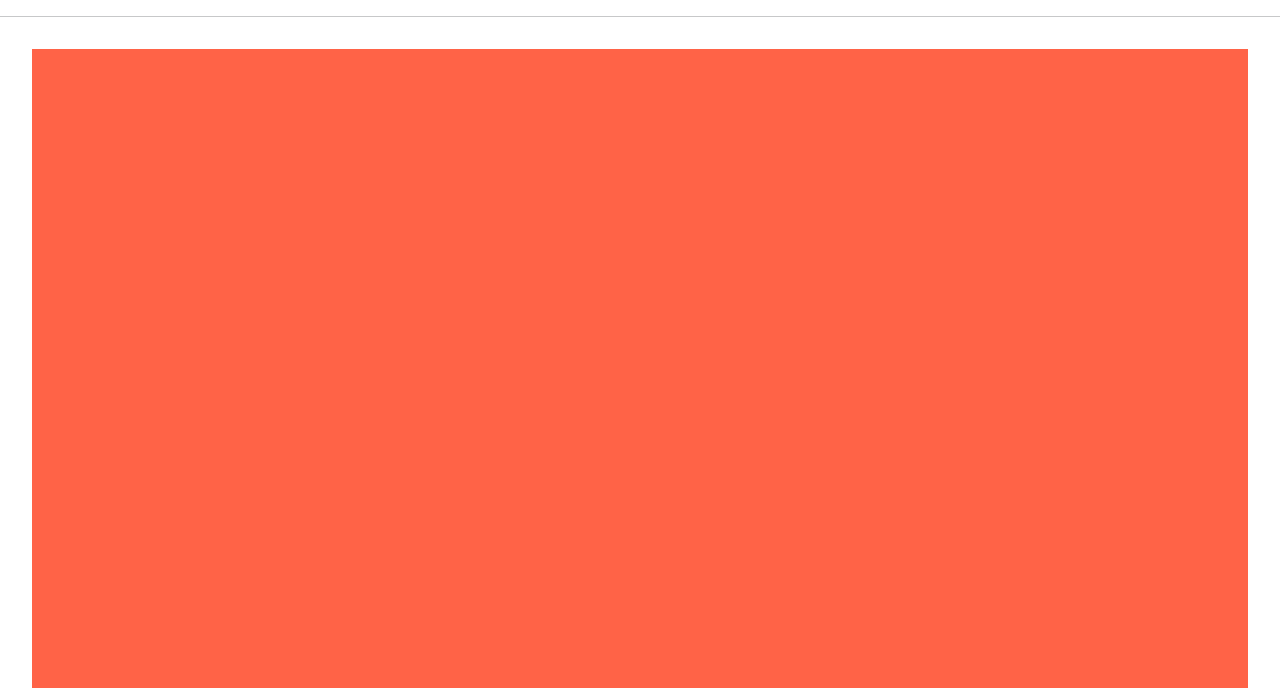
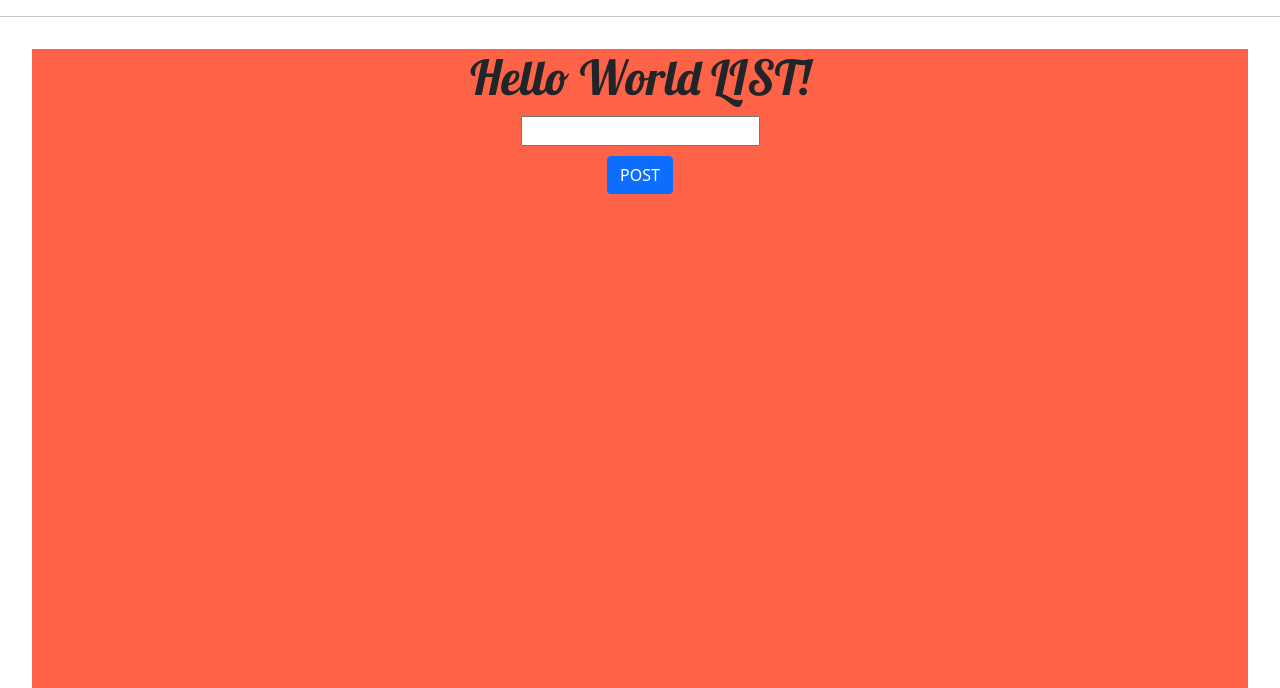
Before and after one commit to minosssss/Pinterest_Docker, a Django app: page /account/hello_world/ in a window 1280 px wide. Shown: the part 136-824 px from the top of the page. Run offline with Django 3.2, Linux system fonts and the light colour scheme.

Commit message:
practice GET&POST

```diff
--- a/accountapp/templates/accountapp/hello_world.html
+++ b/accountapp/templates/accountapp/hello_world.html
@@ -2,8 +2,25 @@
 
 {% block content %}
 
-    <main>
+    <main class="main-page">
+        <div class="list">
+            <h1 id="list-text">Hello World LIST!</h1>
 
+            <form action="/account/hello_world/"  method="post">
+                {% csrf_token %}
+                <div class="list-input">
+                    <input type="text" name="hello_world_input">
+                </div>
+                <div class="list-posting">
+                    <input type="submit" class="btn btn-primary" value="POST">
+                </div>
+            </form>
+            {% if hello_world_output %}
+            <h1 class="list-output">
+                {{ hello_world_output.text }}
+            </h1>
+            {% endif %}
+        </div>
     </main>
 
 
--- a/accountapp/views.py
+++ b/accountapp/views.py
@@ -3,7 +3,17 @@ from django.shortcuts import render
 from django.http import HttpResponse
 
 # Create your views here.
+from accountapp.models import HelloWorld
 
 
 def hello_world(request):
-    return render(request, 'accountapp/hello_world.html')
+    if request.method == "POST":
+        temp = request.POST.get('hello_world_input')
+
+        new_hello_world = HelloWorld()
+        new_hello_world.text = temp
+        new_hello_world.save()
+
+        return render(request, 'accountapp/hello_world.html', context={'hello_world_output':new_hello_world})
+    else:
+        return render(request, 'accountapp/hello_world.html', context={'text':'GET TEST!!!'})
--- a/static/style.css
+++ b/static/style.css
@@ -16,8 +16,19 @@ header, footer{
     font-size: .7rem;
 }
 
-main {
+.main-page {
     height: 40rem;
     background-color: tomato;
     margin: 2rem
 }
+
+#list-text {
+    font-family: 'lobster',cursive;
+    font-size: 3rem;
+    text-align: center;
+}
+
+.list-posting, .list-input, .list-output {
+    text-align: center;
+    margin: 0.6rem 0 0.6rem 0;
+}
```
